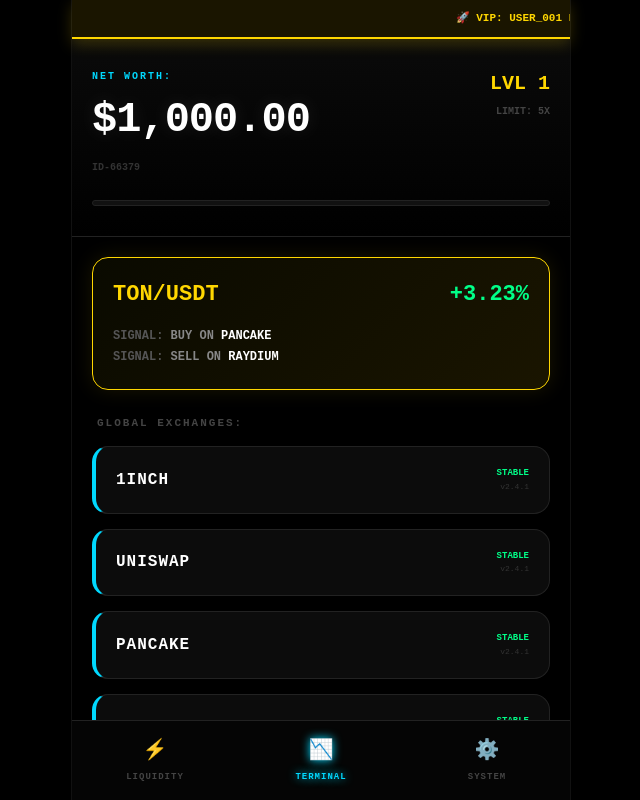
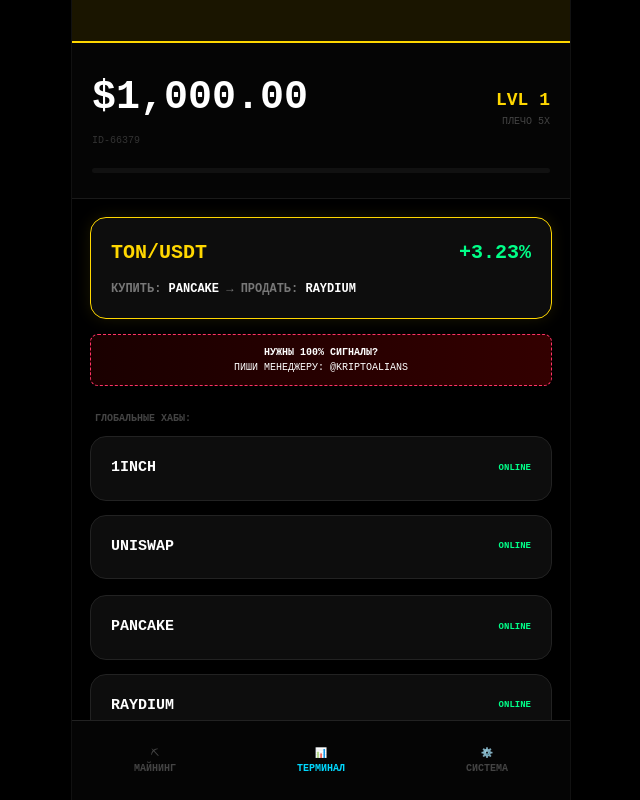
Before and after one commit to katyakuznezc-cmd/treidgame, a React (Vite) app: page / in a window 1280 px wide. Shown: the whole page, without its empty margins (319-959 px from the left). Built offline with nearby package versions, Linux system fonts and the light colour scheme.

Commit message:
Update App.jsx

```diff
--- a/src/App.jsx
+++ b/src/App.jsx
@@ -13,7 +13,7 @@ const DEX = [
 ];
 
 const VIP_ALERTS = [
-  "🚀 VIP: USER_001 ВЫВЕЛ $12,400", "🔥 СИГНАЛ BTC/USDT: +3.42%", "💎 PREMIUM: ДОСТУПЕН ВЫВОД НА КАРТЫ", "⚡️ СКОРОСТЬ СЕТИ: 0.001ms"
+  "💎 КУПИТЬ VIP-ДОСТУП: @KRIPTOALIANS", "📉 BTC -2.4% | ETH -1.8% | SOL +5.2%", "🚀 USER_77 ПОДНЯЛ $15,000 С ПЛЕЧОМ 100х", "🔥 НОВЫЙ СИГНАЛ ДОСТУПЕН ДЛЯ LVL 3"
 ];
 
 export default function App() {
@@ -37,7 +37,7 @@ export default function App() {
   const [soundEnabled, setSoundEnabled] = useState(true);
 
   const maxLev = level === 1 ? 5 : level === 2 ? 20 : level === 3 ? 50 : 100;
-  const neededTrades = 10 + (level - 1) * 5;
+  const neededTrades = 12 + (level * 4); // Чуть сложнее качаться
 
   useEffect(() => {
     if (Math.abs(displayBalance - balance) > 0.01) {
@@ -65,7 +65,7 @@ export default function App() {
         while(sDex === bDex) sDex = DEX[Math.floor(Math.random()*DEX.length)].name;
         setSignal({ coin: coin.id, buyDex: bDex, sellDex: sDex, perc: (Math.random() * 1.5 + 2).toFixed(2) });
         setIsAnalyzing(false);
-      }, 4000);
+      }, 5000);
     }
     return () => clearTimeout(timer);
   }, [tab, signal, activePos, level]);
@@ -81,15 +81,16 @@ export default function App() {
     const isSameDex = selectedDex === activePos.buyDex;
     const timePassed = (Date.now() - activePos.startTime) / 1000;
 
+    // Штраф за одну и ту же биржу (Анти-фарм)
     if (isSameDex && timePassed < 90) {
       setNetTimer(3);
       const itv = setInterval(() => {
         setNetTimer(p => {
           if (p <= 1) {
             clearInterval(itv);
-            const loss = activePos.amount * 0.95;
+            const loss = activePos.amount * 0.98; // Почти всё теряется
             setBalance(b => b + (activePos.amount - loss));
-            setResult({ win: false, val: loss.toFixed(2), msg: "BLOCKCHAIN LOCK: SAME DEX" });
+            setResult({ win: false, val: loss.toFixed(2), msg: "АРБИТРАЖ ЗАБЛОКИРОВАН" });
             setIsBurning(true);
             setTimeout(() => setIsBurning(false), 1500);
             setActivePos(null); setSignal(null);
@@ -107,13 +108,18 @@ export default function App() {
         if (p <= 1) {
           clearInterval(itv);
           const isCorrect = signal && activePos.id === signal.coin && activePos.buyDex === signal.buyDex && selectedDex === signal.sellDex;
-          const win = isCorrect ? (Math.random() > 0.05) : (Math.random() > 0.65);
+
+          // --- ИЗМЕНЕННЫЕ ШАНСЫ ---
+          const winChance = isCorrect ? 0.85 : 0.30;
+          const win = Math.random() < winChance;
+
           let pnl;
           if (win) {
             const pRange = isCorrect ? (parseFloat(signal.perc) / 100) : 0.01;
             pnl = activePos.amount * activePos.leverage * pRange;
           } else {
-            pnl = -(activePos.amount * activePos.leverage * 0.015);
+            // Увеличили убыток при проигрыше
+            pnl = -(activePos.amount * activePos.leverage * 0.025);
             setIsBurning(true);
             setTimeout(() => setIsBurning(false), 1200);
           }
@@ -152,35 +158,34 @@ export default function App() {
       <style>{`
         :root { --n: #00d9ff; --w: #00ff88; --l: #ff3366; --vip: #ffd700; }
         * { box-sizing: border-box; margin: 0; padding: 0; font-family: 'Courier New', monospace; user-select: none; }
-        .app { width: 100%; max-width: 500px; height: 100%; display: flex; flex-direction: column; position: relative; border-left: 1px solid #111; border-right: 1px solid #111; box-shadow: 0 0 50px rgba(0,0,0,1); }
+        .app { width: 100%; max-width: 500px; height: 100%; display: flex; flex-direction: column; position: relative; border-left: 1px solid #111; border-right: 1px solid #111; }
         .burn-active { animation: shake 0.15s infinite; }
         .burn-active::after { content: ''; position: absolute; inset: 0; background: rgba(255, 0, 0, 0.4); z-index: 20000; pointer-events: none; }
         @keyframes shake { 0% { transform: translate(5px, 5px); } 50% { transform: translate(-5px, -5px); } 100% { transform: translate(0,0); } }
-        .ticker-box { background: #1a1500; color: var(--vip); font-size: 11px; padding: 10px; overflow: hidden; white-space: nowrap; border-bottom: 2px solid var(--vip); box-shadow: 0 5px 15px rgba(255,215,0,0.2); z-index: 10; }
-        .ticker { display: inline-block; animation: ticker 20s linear infinite; font-weight: 900; text-transform: uppercase; }
+        .ticker-box { background: #1a1500; color: var(--vip); font-size: 11px; padding: 12px; overflow: hidden; white-space: nowrap; border-bottom: 2px solid var(--vip); }
+        .ticker { display: inline-block; animation: ticker 25s linear infinite; font-weight: 900; }
         @keyframes ticker { 0% { transform: translateX(100%); } 100% { transform: translateX(-100%); } }
-        .card { background: rgba(15, 15, 15, 0.8); border: 1px solid #222; padding: 20px; border-radius: 16px; margin-bottom: 15px; position: relative; overflow: hidden; backdrop-filter: blur(10px); }
-        .vip-card { border: 1px solid var(--vip); background: linear-gradient(135deg, #0a0a00 0%, #1a1500 100%); box-shadow: 0 0 20px rgba(255,215,0,0.1); }
-        .btn { width: 100%; padding: 18px; border-radius: 12px; border: none; font-weight: 900; cursor: pointer; text-transform: uppercase; letter-spacing: 2px; font-size: 14px; transition: 0.2s; }
-        .btn-buy { background: var(--w); color: #000; box-shadow: 0 4px 15px rgba(0,255,136,0.3); }
-        .btn-sell { background: var(--l); color: #fff; box-shadow: 0 4px 15px rgba(255,51,102,0.3); }
-        .dollar { position: absolute; color: var(--w); font-weight: 900; pointer-events: none; animation: pop 0.8s ease-out forwards; z-index: 9999; font-size: 32px; text-shadow: 0 0 15px var(--w); }
-        @keyframes pop { 0% { opacity: 1; transform: translateY(0) scale(1); } 100% { opacity: 0; transform: translateY(-160px) scale(1.6); } }
-        .nav { position: absolute; bottom: 0; width: 100%; height: 80px; background: #050505; border-top: 1px solid #222; display: flex; z-index: 100; }
+        .card { background: rgba(15, 15, 15, 0.9); border: 1px solid #222; padding: 20px; border-radius: 16px; margin-bottom: 15px; position: relative; backdrop-filter: blur(10px); }
+        .vip-card { border: 1px solid var(--vip); box-shadow: 0 0 15px rgba(255,215,0,0.1); }
+        .btn { width: 100%; padding: 18px; border-radius: 12px; border: none; font-weight: 900; cursor: pointer; text-transform: uppercase; letter-spacing: 2px; }
+        .dollar { position: absolute; color: var(--w); font-weight: 900; pointer-events: none; animation: pop 0.8s ease-out forwards; z-index: 9999; font-size: 32px; text-shadow: 0 0 10px var(--w); }
+        @keyframes pop { 0% { opacity: 1; transform: translateY(0); } 100% { opacity: 0; transform: translateY(-160px); } }
+        .nav { position: absolute; bottom: 0; width: 100%; height: 80px; background: #050505; border-top: 1px solid #222; display: flex; }
         .tab { flex: 1; display: flex; flex-direction: column; align-items: center; justify-content: center; font-size: 10px; color: #444; font-weight: 900; }
-        .tab.active { color: var(--n); text-shadow: 0 0 10px var(--n); }
-        input { background: #000; border: 1px solid #333; color: var(--w); padding: 14px; border-radius: 10px; width: 100%; font-weight: 900; margin-top: 8px; outline: none; text-align: center; font-size: 18px; border: 1px solid var(--n); }
-        .lock-progress { position: absolute; top: 0; left: 0; height: 4px; background: var(--l); transition: linear; box-shadow: 0 0 15px var(--l); }
+        .tab.active { color: var(--n); }
+        input { background: #000; border: 1px solid var(--n); color: var(--w); padding: 12px; border-radius: 10px; width: 100%; font-weight: 900; margin-top: 8px; outline: none; text-align: center; font-size: 18px; }
+        .lock-progress { position: absolute; top: 0; left: 0; height: 4px; background: var(--l); transition: linear; }
+        .ad-banner { background: linear-gradient(90deg, #1a0000, #300); color: #fff; padding: 10px; border-radius: 8px; text-align: center; font-size: 10px; margin-top: 15px; border: 1px dashed var(--l); cursor: pointer; }
       `}</style>
 
       {clicks.map(c => <div key={c.id} className="dollar" style={{left: c.x-10, top: c.y-20}}>$</div>)}
 
       {result && (
         <div style={{position:'absolute', inset:0, background:'rgba(0,0,0,0.99)', zIndex:15000, display:'flex', alignItems:'center', justifyContent:'center', padding:30}}>
-          <div className="card" style={{borderColor: result.win ? 'var(--w)' : 'var(--l)', textAlign: 'center', width: '100%', padding: '60px 20px', boxShadow: `0 0 50px ${result.win ? 'rgba(0,255,136,0.2)' : 'rgba(255,51,102,0.2)'}`}}>
-            <h2 style={{color: result.win ? 'var(--w)' : 'var(--l)', fontSize: 28, letterSpacing: 4}}>{result.msg || (result.win ? 'DEAL SUCCESS' : 'LIQUIDATED')}</h2>
-            <h1 style={{fontSize: 56, margin: '30px 0', fontWeight: 900}}>{result.win ? '+' : '-'}${Number(result.val).toLocaleString()}</h1>
-            <button className="btn" style={{background: '#fff', color: '#000'}} onClick={() => setResult(null)}>CLOSE TERMINAL</button>
+          <div className="card" style={{borderColor: result.win ? 'var(--w)' : 'var(--l)', textAlign: 'center', width: '100%', padding: '50px 20px'}}>
+            <h2 style={{color: result.win ? 'var(--w)' : 'var(--l)', fontSize: 24}}>{result.win ? 'ВЫПЛАТА ПОЛУЧЕНА' : 'СДЕЛКА ЛИКВИДИРОВАНА'}</h2>
+            <h1 style={{fontSize: 52, margin: '25px 0', fontWeight: 900}}>{result.win ? '+' : '-'}${Number(result.val).toLocaleString()}</h1>
+            <button className="btn" style={{background: '#fff', color: '#000'}} onClick={() => setResult(null)}>ВЕРНУТЬСЯ В ТЕРМИНАЛ</button>
           </div>
         </div>
       )}
@@ -188,64 +193,59 @@ export default function App() {
       <div className="app">
         <div className="ticker-box"><div className="ticker">{VIP_ALERTS.join("  •  ")}</div></div>
 
-        <header style={{padding: '30px 20px', background: 'linear-gradient(to bottom, #0a0a0a, #000)', borderBottom: '1px solid #222'}}>
-          <div style={{display:'flex', justifyContent:'space-between', alignItems:'flex-start'}}>
+        <header style={{padding: '25px 20px', background: '#050505', borderBottom: '1px solid #1a1a1a'}}>
+          <div style={{display:'flex', justifyContent:'space-between', alignItems:'center'}}>
             <div>
-              <div style={{fontSize: 10, color: 'var(--n)', fontWeight: 900, marginBottom: 5, letterSpacing: 2}}>NET WORTH:</div>
-              <div style={{fontSize: 42, fontWeight: 900, letterSpacing: -1, textShadow: '0 0 20px rgba(255,255,255,0.1)'}}>
-                ${displayBalance.toLocaleString(undefined, {minimumFractionDigits: 2})}
-              </div>
-              <div style={{fontSize: 10, color: '#333', marginTop: 8, fontWeight: 900}}>{userId}</div>
+              <div style={{fontSize: 40, fontWeight: 900}}>${displayBalance.toLocaleString(undefined, {minimumFractionDigits: 2})}</div>
+              <div style={{fontSize: 10, color: '#333', marginTop: 5}}>{userId}</div>
             </div>
             <div style={{textAlign: 'right'}}>
-              <div style={{color: 'var(--vip)', fontWeight: 900, fontSize: 20}}>LVL {level}</div>
-              <div style={{fontSize: 10, color: '#444', fontWeight: 900, marginTop: 5}}>LIMIT: {maxLev}X</div>
+              <div style={{color: 'var(--vip)', fontWeight: 900, fontSize: 18}}>LVL {level}</div>
+              <div style={{fontSize: 10, color: '#444'}}>ПЛЕЧО {maxLev}X</div>
             </div>
           </div>
-          <div style={{width:'100%', height:6, background:'#111', marginTop:25, borderRadius:10, overflow:'hidden', border: '1px solid #222'}}>
-            <div style={{width:`${(tradesInLevel / neededTrades) * 100}%`, height:'100%', background:'linear-gradient(90deg, var(--n), #fff)', boxShadow:'0 0 15px var(--n)', transition: '0.8s cubic-bezier(0.17, 0.67, 0.83, 0.67)'}} />
+          <div style={{width:'100%', height:5, background:'#111', marginTop:20, borderRadius:10, overflow:'hidden'}}>
+            <div style={{width:`${(tradesInLevel / neededTrades) * 100}%`, height:'100%', background:'var(--n)', boxShadow:'0 0 10px var(--n)'}} />
           </div>
         </header>
 
-        <main style={{flex:1, overflowY:'auto', padding:20, paddingBottom:100}}>
+        <main style={{flex:1, overflowY:'auto', padding:18, paddingBottom:100}}>
           {tab === 'trade' && (
             <>
               {!selectedDex ? (
                 <div>
                   <div className="card vip-card">
-                    {isAnalyzing ? <div style={{textAlign:'center', color:'var(--vip)', fontSize: 12, fontWeight: 900, padding: 10, animation: 'pulse 1s infinite'}}>INITIALIZING ARBITRAGE SCANNER...</div> :
+                    {isAnalyzing ? <div style={{textAlign:'center', color:'var(--vip)', fontSize: 11, fontWeight: 900}}>ПОИСК МЕЖБИРЖЕВЫХ ОКРОШЕК...</div> :
                     <div>
-                      <div style={{display:'flex', justifyContent:'space-between', alignItems: 'center'}}><b style={{color:'var(--vip)', fontSize: 22}}>{signal.coin}/USDT</b><b style={{color:'var(--w)', fontSize: 22}}>+{signal.perc}%</b></div>
-                      <div style={{fontSize: 12, color: '#888', marginTop: 15, lineHeight: '1.8', fontWeight: 700}}>
-                        <span style={{color: '#555'}}>SIGNAL:</span> BUY ON <span style={{color: '#fff'}}>{signal.buyDex}</span><br/>
-                        <span style={{color: '#555'}}>SIGNAL:</span> SELL ON <span style={{color: '#fff'}}>{signal.sellDex}</span>
+                      <div style={{display:'flex', justifyContent:'space-between', alignItems: 'center'}}><b style={{color:'var(--vip)', fontSize: 20}}>{signal.coin}/USDT</b><b style={{color:'var(--w)', fontSize: 20}}>+{signal.perc}%</b></div>
+                      <div style={{fontSize: 12, color: '#777', marginTop: 12, fontWeight: 700}}>
+                        КУПИТЬ: <span style={{color: '#fff'}}>{signal.buyDex}</span> → ПРОДАТЬ: <span style={{color: '#fff'}}>{signal.sellDex}</span>
                       </div>
                     </div>}
                   </div>
 
-                  <div style={{fontSize: 11, color: '#444', margin: '25px 5px 15px', fontWeight: 900, letterSpacing: 2}}>GLOBAL EXCHANGES:</div>
+                  <a href="https://t.me/kriptoalians" style={{textDecoration:'none'}}>
+                    <div className="ad-banner">
+                      <b>НУЖНЫ 100% СИГНАЛЫ?</b><br/>ПИШИ МЕНЕДЖЕРУ: @KRIPTOALIANS
+                    </div>
+                  </a>
+
+                  <div style={{fontSize: 10, color: '#444', margin: '25px 5px 10px', fontWeight: 900}}>ГЛОБАЛЬНЫЕ ХАБЫ:</div>
                   {DEX.map(d => (
-                    <div key={d.name} className="card" onClick={() => setSelectedDex(d.name)} style={{display:'flex', justifyContent:'space-between', cursor:'pointer', alignItems: 'center', borderLeft: '4px solid var(--n)'}}>
-                      <b style={{fontSize: 16, letterSpacing: 1}}>{d.name}</b>
-                      <div style={{textAlign: 'right'}}>
-                        <div style={{color:'var(--w)', fontSize:9, fontWeight: 900}}>STABLE</div>
-                        <div style={{fontSize: 8, color: '#333'}}>v2.4.1</div>
-                      </div>
+                    <div key={d.name} className="card" onClick={() => setSelectedDex(d.name)} style={{display:'flex', justifyContent:'space-between', cursor:'pointer', alignItems: 'center'}}>
+                      <b style={{fontSize: 15}}>{d.name}</b>
+                      <span style={{color:'var(--w)', fontSize:9, fontWeight: 900}}>ONLINE</span>
                     </div>
                   ))}
                 </div>
               ) : (
                 <div>
-                  <button onClick={() => setSelectedDex(null)} style={{background:'none', border:'none', color:'var(--n)', marginBottom: 20, fontWeight: 900, fontSize: 14, letterSpacing: 1}}>← TERMINAL EXIT</button>
+                  <button onClick={() => setSelectedDex(null)} style={{background:'none', border:'none', color:'var(--n)', marginBottom: 15, fontWeight: 900}}>← К ТЕРМИНАЛАМ</button>
 
-                  <div className="card" style={{borderColor: 'var(--n)', background: 'rgba(0,217,255,0.02)'}}>
-                    <div style={{display:'flex', gap:15}}>
-                      <div style={{flex:1}}><label style={{fontSize:10, color: '#555', fontWeight: 900}}>INVESTMENT ($)</label><input type="number" value={amount} onChange={(e)=>setAmount(Number(e.target.value))}/></div>
-                      <div style={{flex:1}}><label style={{fontSize:10, color: '#555', fontWeight: 900}}>LEVERAGE ({maxLev}X)</label><input type="number" value={leverage} onChange={(e)=>{let v=parseInt(e.target.value)||0; setLeverage(v>maxLev?maxLev:v)}}/></div>
-                    </div>
-                    <div style={{marginTop: 20, padding: '15px', background: '#000', borderRadius: 12, display: 'flex', justifyContent: 'space-between', border: '1px solid #222'}}>
-                      <span style={{fontSize: 12, color: '#444', fontWeight: 900}}>POTENTIAL PNL:</span>
-                      <b style={{color: 'var(--w)', fontSize: 14}}>+${(amount * leverage * (signal ? parseFloat(signal.perc)/100 : 0.015)).toLocaleString()}</b>
+                  <div className="card" style={{borderColor: '#222'}}>
+                    <div style={{display:'flex', gap:10}}>
+                      <div style={{flex:1}}><label style={{fontSize:9, color: '#444'}}>ДЕПОЗИТ ($)</label><input type="number" value={amount} onChange={(e)=>setAmount(Number(e.target.value))}/></div>
+                      <div style={{flex:1}}><label style={{fontSize:9, color: '#444'}}>ПЛЕЧО (МАКС {maxLev}X)</label><input type="number" value={leverage} onChange={(e)=>{let v=parseInt(e.target.value)||0; setLeverage(v>maxLev?maxLev:v)}}/></div>
                     </div>
                   </div>
 
@@ -255,23 +255,23 @@ export default function App() {
                     const timePassed = isThisActive ? (Date.now() - activePos.startTime) / 1000 : 0;
 
                     return (
-                      <div key={c.id} className="card" style={{opacity: (c.lvl > level) ? 0.2 : 1, borderLeft: isThisActive ? '4px solid var(--l)' : '1px solid #222'}}>
+                      <div key={c.id} className="card" style={{opacity: (c.lvl > level) ? 0.2 : 1}}>
                         {isThisActive && isSameDex && timePassed < 90 && <div className="lock-progress" style={{width: `${100 - (timePassed/90)*100}%`}} />}
 
                         <div style={{display:'flex', justifyContent:'space-between', alignItems:'center'}}>
                           <div>
-                            <b style={{fontSize: 20}}>{c.id}</b>
-                            <div style={{fontSize:12, color:'var(--n)', fontWeight: 900, marginTop: 4}}>${c.base.toLocaleString()}</div>
+                            <b style={{fontSize: 18}}>{c.id}</b>
+                            <div style={{fontSize:11, color:'var(--n)', fontWeight: 900}}>${c.base}</div>
                           </div>
                           {isThisActive ? (
                             <div style={{textAlign: 'right'}}>
-                              {isSameDex && timePassed < 90 && <div style={{fontSize:9, color:'var(--l)', marginBottom:8, fontWeight:900, animation: 'pulse 0.5s infinite'}}>LOCKED: {Math.ceil(90-timePassed)}s</div>}
-                              <button className={`btn btn-sell`} style={{width: 150, padding: '12px'}} onClick={handleSell}>
-                                {netTimer ? `WAIT ${netTimer}s` : (isSameDex && timePassed < 90 ? 'FORCE EXIT' : 'CLOSE')}
+                              {isSameDex && timePassed < 90 && <div style={{fontSize:8, color:'var(--l)', marginBottom:5, fontWeight:900}}>БЛОК: {Math.ceil(90-timePassed)}с</div>}
+                              <button className="btn" style={{background: isSameDex && timePassed < 90 ? '#200' : 'var(--l)', width: 140, color: '#fff', padding: '12px'}} onClick={handleSell}>
+                                {netTimer ? `SYNC ${netTimer}с` : 'ПРОДАТЬ'}
                               </button>
                             </div>
                           ) : (
-                            <button className={`btn btn-buy`} style={{width: 120, padding: '12px'}} disabled={!!activePos || c.lvl > level} onClick={() => handleOpenPosition(c.id)}>BUY</button>
+                            <button className="btn" style={{background:'var(--w)', width: 120, color: '#000', padding: '12px'}} disabled={!!activePos || c.lvl > level} onClick={() => handleOpenPosition(c.id)}>КУПИТЬ</button>
                           )}
                         </div>
                       </div>
@@ -284,25 +284,25 @@ export default function App() {
 
           {tab === 'mining' && (
             <div style={{height: '100%', display: 'flex', alignItems: 'center', justifyContent: 'center'}}>
-               <div onClick={() => setBalance(b => b + 0.15)} style={{width: 250, height: 250, border: '10px solid #0a0a0a', borderTopColor: 'var(--n)', borderRadius: '50%', display: 'flex', alignItems: 'center', justifyContent: 'center', fontSize: 60, color: 'var(--n)', fontWeight: '900', cursor: 'pointer', boxShadow: '0 0 50px rgba(0,217,255,0.15)', textShadow: '0 0 20px var(--n)'}}>TAP</div>
+               <div onClick={() => setBalance(b => b + 0.15)} style={{width: 240, height: 240, border: '8px solid #0a0a0a', borderTopColor: 'var(--n)', borderRadius: '50%', display: 'flex', alignItems: 'center', justifyContent: 'center', fontSize: 55, color: 'var(--n)', fontWeight: '900', cursor: 'pointer', boxShadow: '0 0 40px rgba(0,217,255,0.1)'}}>TAP</div>
             </div>
           )}
 
           {tab === 'opts' && (
             <div style={{padding: 10}}>
-              <div className="card" style={{display:'flex', justifyContent:'space-between', alignItems: 'center', borderLeft: '4px solid var(--w)'}}>
-                <span style={{fontSize: 14, fontWeight: 900}}>HAPTIC FEEDBACK</span>
-                <button onClick={() => setSoundEnabled(!soundEnabled)} style={{background: soundEnabled ? 'var(--w)' : '#222', border:'none', padding:'12px 25px', borderRadius:10, color: '#000', fontWeight: 900}}>{soundEnabled ? 'ACTIVE' : 'MUTED'}</button>
+               <div className="card" style={{display:'flex', justifyContent:'space-between', alignItems: 'center'}}>
+                <span style={{fontSize: 14, fontWeight: 900}}>ЗВУКОВЫЕ ЭФФЕКТЫ</span>
+                <button onClick={() => setSoundEnabled(!soundEnabled)} style={{background: soundEnabled ? 'var(--w)' : '#222', border:'none', padding:'12px 20px', borderRadius:10, color: '#000', fontWeight: 900}}>{soundEnabled ? 'ВКЛ' : 'ВЫКЛ'}</button>
               </div>
-              <a href="https://t.me/kriptoalians" style={{textDecoration:'none'}}><div className="card vip-card" style={{textAlign:'center', color: 'var(--vip)', fontWeight: 900, marginTop: 15, fontSize: 14, letterSpacing: 2}}>CONTACT @KRIPTOALIANS</div></a>
+              <a href="https://t.me/kriptoalians" style={{textDecoration:'none'}}><div className="card vip-card" style={{textAlign:'center', color: 'var(--vip)', fontWeight: 900, marginTop: 15}}>СВЯЗЬ С МЕНЕДЖЕРОМ: @KRIPTOALIANS</div></a>
             </div>
           )}
         </main>
 
         <nav className="nav">
-          <div onClick={() => setTab('mining')} className={`tab ${tab === 'mining' ? 'active' : ''}`}><div style={{fontSize: 20, marginBottom: 5}}>⚡️</div><b style={{fontSize: 9, letterSpacing: 1}}>LIQUIDITY</b></div>
-          <div onClick={() => setTab('trade')} className={`tab ${tab === 'trade' ? 'active' : ''}`}><div style={{fontSize: 20, marginBottom: 5}}>📉</div><b style={{fontSize: 9, letterSpacing: 1}}>TERMINAL</b></div>
-          <div onClick={() => setTab('opts')} className={`tab ${tab === 'opts' ? 'active' : ''}`}><div style={{fontSize: 20, marginBottom: 5}}>⚙️</div><b style={{fontSize: 9, letterSpacing: 1}}>SYSTEM</b></div>
+          <div onClick={() => setTab('mining')} className={`tab ${tab === 'mining' ? 'active' : ''}`}>⛏ <b>МАЙНИНГ</b></div>
+          <div onClick={() => setTab('trade')} className={`tab ${tab === 'trade' ? 'active' : ''}`}>📊 <b>ТЕРМИНАЛ</b></div>
+          <div onClick={() => setTab('opts')} className={`tab ${tab === 'opts' ? 'active' : ''}`}>⚙️ <b>СИСТЕМА</b></div>
         </nav>
       </div>
     </div>
```
